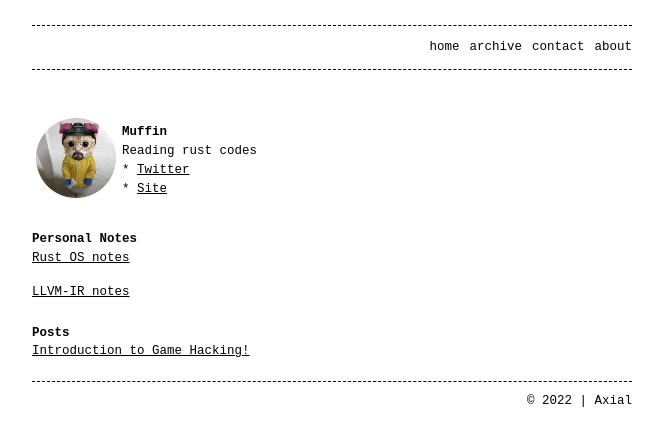
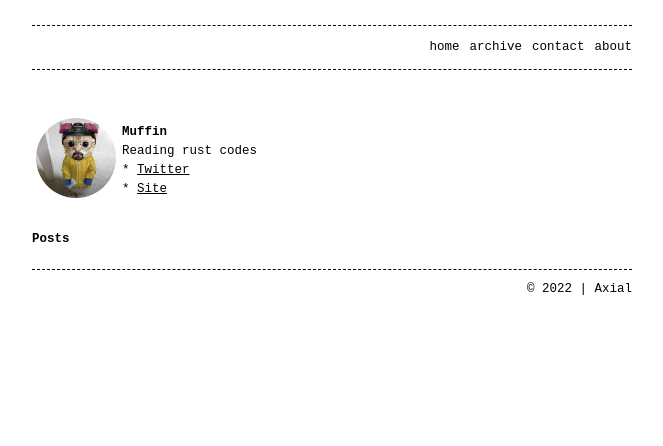
Before and after one commit to RixedLabs/RixedLabs.github.io, a Jekyll site: the page built from muffin.md, in a window 1280 px wide. Shown: the top 446 px of the page, without its empty margins (308-971 px from the left). Built offline with Jekyll 4.4.1, drawn with Linux system fonts in a browser that asks for light colours; our own code applies the rules of GitHub Pages for plain Markdown files.

Commit message:
Update muffin.md

```diff
--- a/muffin.md
+++ b/muffin.md
@@ -15,11 +15,4 @@ title: muffin
 </table>
 
 
-## Personal Notes
-[Rust OS notes](https://rustosnotes.notion.site/Rust-OS-Notes-92d8abde19a444f8b001ae2a0a73822b)
-
-[LLVM-IR notes](https://naviinotes.notion.site/LLVM-IR-Notes-1-basic-ada707550f25418e91714e6276470ae4)
-
 # Posts
-
-[Introduction to Game Hacking!](https://medium.com/ax1al/introduction-to-game-hacking-fb70e29de60f)
```
